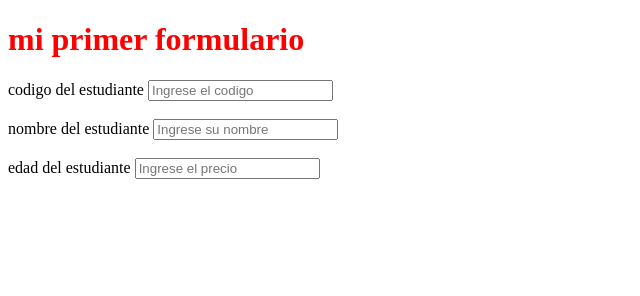
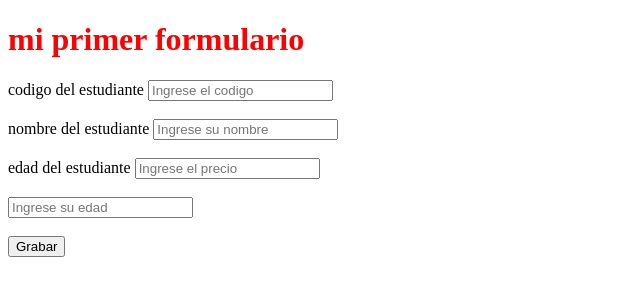
Before and after one commit to sakul972/video.github.io, a plain HTML site: page index.html in a window 1280 px wide. Shown: the whole page, without its empty margins (0-640 px from the left). Drawn offline with Linux system fonts and the light colour scheme.

Commit message:
Update index.html
Signed-off-by: sakul072.github.io <lukruiz35@gmail.com>

```diff
--- a/index.html
+++ b/index.html
@@ -7,13 +7,15 @@
 </head>
 <body>
 <form>
-    <h1 style="color: red;">mi primer formulario</h1>
+        <h1 style="color: red;">mi primer formulario</h1>
     <label for="codigo"> codigo del estudiante</label>
     <input type="text" name="codigo" id="codigo" placeholder="Ingrese el codigo"> <br><br>
     <label for="codigo"> nombre del estudiante</label>
     <input type="text" name="nombre" id="nombre" placeholder="Ingrese su nombre"><br><br>
     <label for="codigo"> edad del estudiante</label>
     <input type="text" name="precio" id="precio" placeholder="Ingrese el precio"><br><br>
+    <input type="text" name="edad" id="edad" placeholder="Ingrese su edad"><br><br>
+    <input type="submit" value="Grabar">
 </form>
 </body>
 </html>
```
